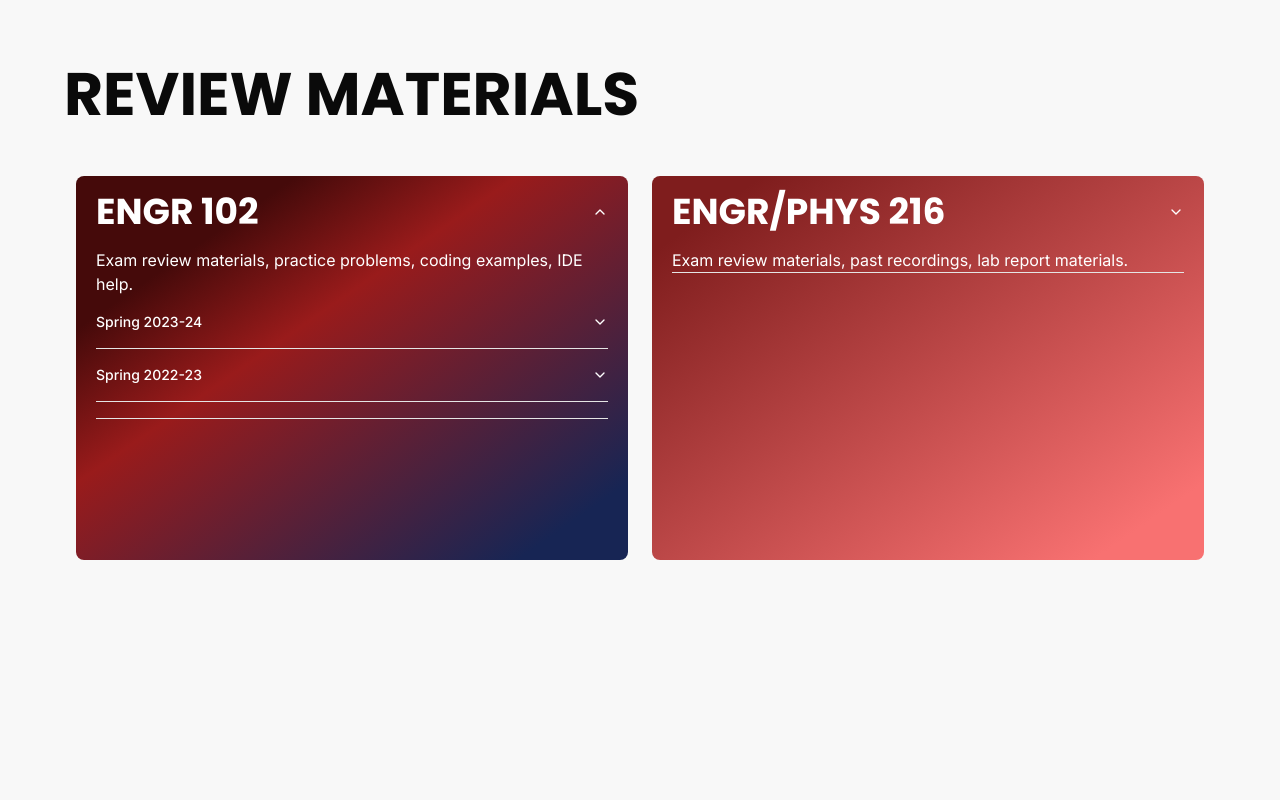
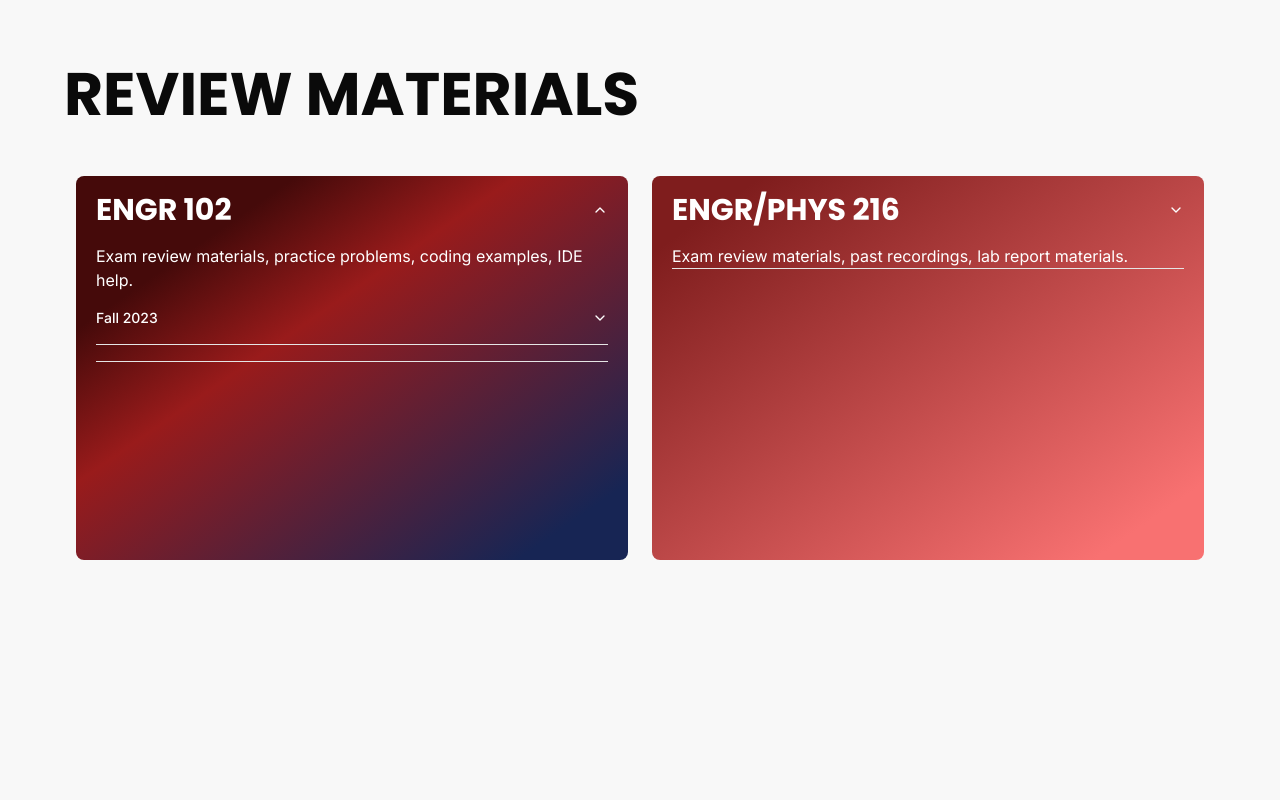
Before and after one commit to TAO-ENGR/club-website, a Next.js app in the folder club-website/: page /reviews in a window 1280 px wide. Both pictures are taken after a click on the button "ENGR 102". Shown: the top 800 px of the page. Built offline with nearby package versions, Linux system fonts and the light colour scheme.

Commit message:
changed organization of engr 102 accordion and added links

```diff
--- a/club-website/src/app/reviews/page.tsx
+++ b/club-website/src/app/reviews/page.tsx
@@ -13,10 +13,10 @@ export default function Reviews() {
         </h1>
         {/* // flex-row div allows accordions to be side-by-side */}
         <div className="flex flex-row">
-        <div className="px-5 basis-1/2 size-100 rounded-lg m-3 min-h-96 bg-gradient-to-br from-red-950 from-20% via-red-800 via-40% to-blue-950 to-90%">
+        <div className="px-5 basis-1/2 size-100 rounded-lg m-3 min-h-96 min-w-72 bg-gradient-to-br from-red-950 from-20% via-red-800 via-40% to-blue-950 to-90%">
             <Myaccordion/>
         </div>
-        <div className="px-5 basis-1/2 size-100 rounded-lg m-3 min-h-96 bg-gradient-to-br from-red-900 from-10% to-red-400 to-90%">
+        <div className="px-5 basis-1/2 size-100 rounded-lg m-3 min-h-96 min-w-72 bg-gradient-to-br from-red-900 from-10% to-red-400 to-90%">
             <Myaccordion1/>
         </div>
         </div>
--- a/club-website/src/components/ui/Myaccordion.tsx
+++ b/club-website/src/components/ui/Myaccordion.tsx
@@ -14,7 +14,7 @@ function Myaccordion() {
 
   <AccordionItem value="item-1" className="text-white">
     <AccordionTrigger>
-    <p className="text-4xl text-left font-bold text-white" style={poppins.style}>
+    <p className="text-3xl text-left font-bold text-white" style={poppins.style}>
         ENGR 102
         </p>
       </AccordionTrigger>
@@ -23,38 +23,25 @@ function Myaccordion() {
     coding examples, IDE help.
     </p>
     <AccordionContent>
-      <AccordionItem value="item-1a">
+      <AccordionItem value="item-1b">
       <AccordionTrigger>
       <p>
-          Spring 2023-24
+          Fall 2023
         </p>
         </AccordionTrigger>
       <AccordionContent>
-        <p className="indent-4">
-          Final Exam Review
+      <a href="https://drive.google.com/drive/folders/1V5gzv7ZKG3EwIKqxGHhVja8W_JfrXclC?usp=sharing" target="_blank">
+      <p className="indent-4">
+          Midterm Exam Review
         </p>
+        </a>
       </AccordionContent>
       <AccordionContent>
-      <p className="indent-4">
-          Review Session Recordings
-        </p>
-      </AccordionContent>
-      </AccordionItem>
-      <AccordionItem value="item-1b">
-      <AccordionTrigger>
-      <p>
-          Spring 2022-23
-        </p>
-        </AccordionTrigger>
-      <AccordionContent>
+      <a href="https://drive.google.com/drive/folders/1Y8cQ3URQ4LXOPUywjN5ihDgsAVUsKo3D?usp=sharing" target="_blank">
       <p className="indent-4">
           Final Exam Review
         </p>
-      </AccordionContent>
-      <AccordionContent>
-      <p className="indent-4">
-      Review Session Recordings
-        </p>
+        </a>
       </AccordionContent>
       </AccordionItem>
     </AccordionContent>
--- a/club-website/src/components/ui/Myaccordion1.tsx
+++ b/club-website/src/components/ui/Myaccordion1.tsx
@@ -14,7 +14,7 @@ function Myaccordion1() {
 
   <AccordionItem value="item-1">
     <AccordionTrigger>
-        <p className="text-4xl text-left font-bold text-white" style={poppins.style}>
+        <p className="text-3xl text-left font-bold text-white" style={poppins.style}>
         ENGR/PHYS 216
         </p>
         </AccordionTrigger>
```
